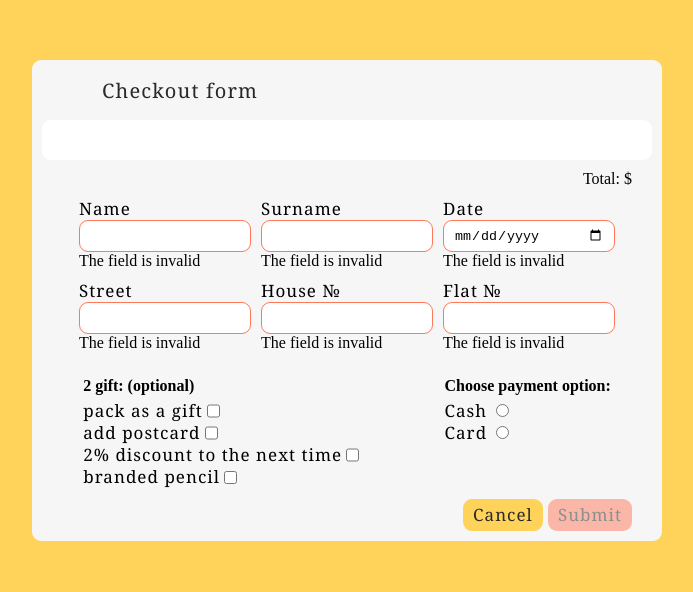
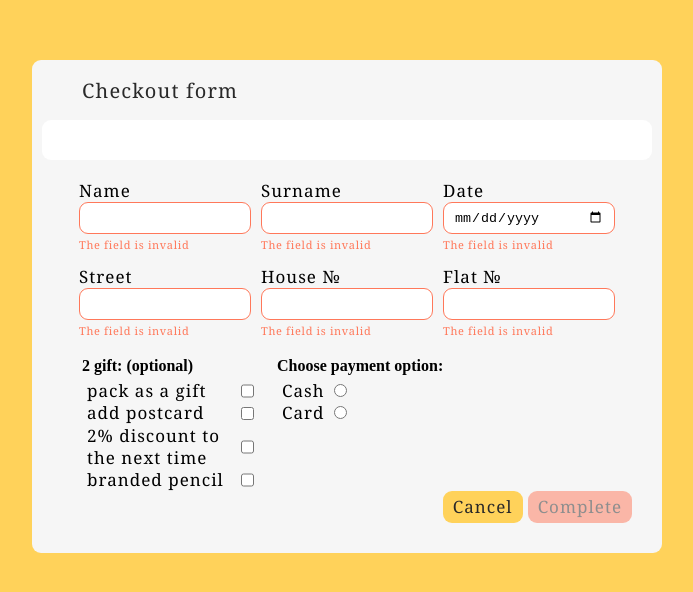
Before and after one commit to squidawg/book-shop, a plain HTML site: page checkout-form.html in a window 1280 px wide. Shown: the part 202-794 px from the top of the page, without its empty margins (296-989 px from the left). Drawn offline with Linux system fonts and the light colour scheme.

Commit message:
fix: change form appearance

```diff
--- a/checkout-form.html
+++ b/checkout-form.html
@@ -19,13 +19,13 @@
             </div>
 
             <div class="cart_container"></div>
-            <div class="cart_total">Total: $</div>
+            <div class="cart_total"></div>
 
             <form   class="delivery" id="delivery" name="delivery">
                 <div class="text_form">
                     <div class="input_element">
                         <label for="input-name">Name</label>
-                        <input name="firstName" id="input-name" pattern="[A-Za-z]{4,}" required  aria-describedby="error" class="validate" autocomplete="off">
+                        <input name="firstName" id="input-name" pattern="[A-Za-z]{4,}" required   class="validate" autocomplete="off">
                         <span class="error">The field is invalid</span>
                     </div>
                     <div class="input_element">
@@ -35,12 +35,12 @@
                     </div>
                     <div class="input_element">
                         <label for="input-date">Date</label>
-                        <input name="date" type="date" id="input-date" min='' required class="validate" autocomplete="off">
+                        <input name="date" type="date" id="input-date"  required class="validate" autocomplete="off">
                         <span class="error">The field is invalid</span>
                     </div>
                     <div class="input_element">
                         <label for="input-street">Street</label>
-                        <input name="street" id="input-street" pattern="[A-Za-z]{5,}" required class="validate" autocomplete="off">
+                        <input name="street" id="input-street" pattern="[A-Za-z0-9' ']{5,}" required class="validate" autocomplete="off">
                         <span class="error">The field is invalid</span>
                     </div>
                     <div class="input_element">
@@ -50,7 +50,7 @@
                     </div>
                     <div class="input_element">
                         <label for="input-flat">Flat №</label>
-                        <input name="flatNumber" type="number" id="input-flat"   min="0"  required class="validate" autocomplete="off">
+                        <input name="flatNumber" pattern="[0-9]+|([0-9]+?[-]+?[0-9])" id="input-flat"    required class="validate" autocomplete="off">
                         <span class="error">The field is invalid</span>
                     </div>
                 </div>
@@ -85,8 +85,8 @@
                     </div>
                 </div>
                 <div class="buttons">
-                    <button class="button button_cancel" onclick="location.href='index.html'"><p class="button_text">Cancel</p></button>
-                    <button class="button button_submit" id="button_submit" disabled><p class="button_text" >Submit</p></button>
+                    <button class="button button_cancel" onclick="location.href='index.html'">Cancel</button>
+                    <button class="button button_submit" id="button_submit" disabled>Complete</button>
 
                 </div>
 
--- a/script/FormController.js
+++ b/script/FormController.js
@@ -1,7 +1,6 @@
 import createElement from "./CreateElement.js";
 import {ConfirmOrderModal} from "./ConfirmOrderModal.js";
 
-const cart_total = document.querySelector('.cart_total');
 let form = document.querySelector('form');
 const btn_submit = document.querySelector('.button_submit');
 const payment_wrapper = document.querySelector('.payment_wrapper');
@@ -13,7 +12,8 @@ if(document.title === 'Checkout') {
     window.addEventListener('load', () => {
         const checkbox = document.querySelector('.gift');
         const cart_container = document.querySelector('.cart_container');
-
+        const cart_total = document.querySelector('.cart_total');
+        const total_text = createElement('h4', 'total_text');
         let i = 1;
         Object.keys(data).forEach(element => {
             const item = createElement('div', 'item');
@@ -25,8 +25,8 @@ if(document.title === 'Checkout') {
             cart_container.append(item);
             i++;
         });
-
-        cart_total.append(total);
+        total_text.innerHTML = `Total: $${total}`;
+        cart_total.append(total_text);
 
         checkbox.addEventListener('click', function () {
             let checkedElements = document.querySelectorAll('input[type=checkbox]:checked');
--- a/style/buttons.css
+++ b/style/buttons.css
@@ -38,6 +38,7 @@ button.button_cancel:hover{
     gap: 5px;
     justify-content: end;
     margin-right: 20px;
+    margin-bottom: 20px;
 }
 
 button.button:hover{
--- a/style/cart.css
+++ b/style/cart.css
@@ -7,6 +7,7 @@
     background: #F6F6F6;
     width: 450px;
     margin-top: 20px;
+    border-radius: 9px;
 }
 
 .cart_title{
@@ -25,7 +26,7 @@
     border: dashed 5px #C4C4C4;
     display: flex;
     justify-content: center;
-    max-height: 1300px;
+    max-height: 768px;
     overflow: scroll;
 
 }
--- a/style/checkout.css
+++ b/style/checkout.css
@@ -68,13 +68,10 @@
     display: flex;
     flex-direction: row;
     align-items: center;
-    margin-left: 20px;
 }
 .delivery{
     display: flex;
     flex-direction: column;
-    justify-content: center;
-    gap: 10px;
 }
 
 .logo{
@@ -94,7 +91,7 @@
     background: white;
     border-radius: 9px;
     padding: 20px;
-    max-height: 550px;
+    max-height: 200px;
     overflow: scroll;
 }
 
@@ -136,11 +133,14 @@ label{
     font-size: 17px;
     line-height: 22.1px;
     letter-spacing: 0.06em;
+    max-width: 150px;
 }
 
 .inner_element{
     display: flex;
     flex-direction: row;
+    justify-content: space-between;
+    margin-left: 5px;
 }
 
 .subtitle{
@@ -151,7 +151,9 @@ label{
 
 .options{
     display: flex;
-    justify-content: space-around;
+    justify-content: flex-start;
+    margin-left: 40px;
+    gap: 20px;
 }
 
 
@@ -184,14 +186,8 @@ label{
 .cart_total{
     display: flex;
     justify-content: end;
-    margin-right: 20px;
+    margin-right: 40px;
 }
-
-input:invalid{
-
-}
-
-
 
 .modal_complete{
     display: flex;
@@ -222,7 +218,7 @@ input:invalid{
     flex-direction: column;
     gap: 25px;
 }
-.description_name, .description_date, .description_address{
+.description_name, .description_date, .description_address, .total_text{
     font-family: 'Georgia', sans-serif;
     font-style: normal;
     font-weight: 400;
@@ -231,3 +227,18 @@ input:invalid{
     letter-spacing: 0.06em;
     margin: 0;
 }
+
+.input_card{
+    margin-left: 5px;
+}
+
+.error{
+    font-family: 'Georgia', sans-serif;
+    font-style: normal;
+    color: #FF785A;
+    font-weight: 400;
+    font-size: 11px;
+    line-height: 22.1px;
+    letter-spacing: 0.06em;
+    margin: 0;
+}
```
Also changed, not shown: script/CartController.js (+9 -2 lines).
